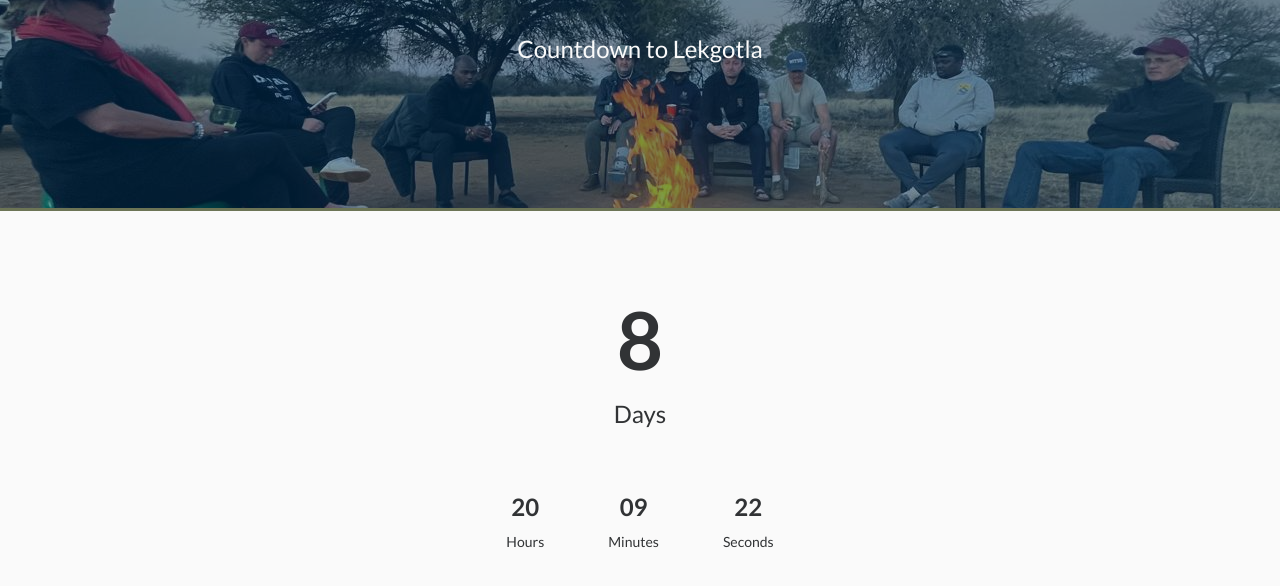
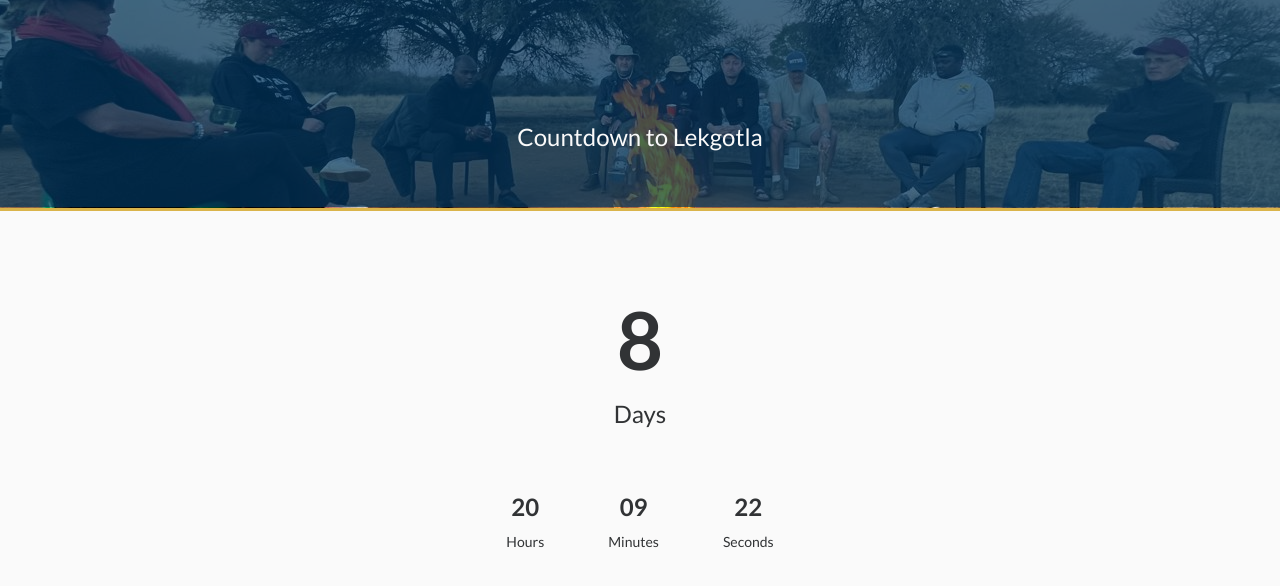
Before and after one commit to byVusi/hm_lekgotla, a plain HTML site: page index.html in a window 1280 px wide. Drawn offline with Linux system fonts and the light colour scheme.

Commit message:
Update style.css

```diff
--- a/style.css
+++ b/style.css
@@ -70,10 +70,9 @@ header {
 header h2 {
 	padding-bottom: 0.5rem;
 }
-h1,
-[src="logo.png"] {
+h1 {
 	position: absolute;
-/* 	top: 50%; */
+	top: 50%;
 	left: 50%;
 	transform: translate(-50%, -50%);
 }
@@ -82,9 +81,9 @@ h1,
 	top: 0;
 	left: 0;
 	width: 100%;
-	height: 13.1875rem;
+	height: calc(13.1875rem - 3.75px);
 	background-color: var(--blue);
-	opacity: 0.5;
+	opacity: 0.7;
 }
 main {
 	height: calc(100vh - 13.1875rem);
```
